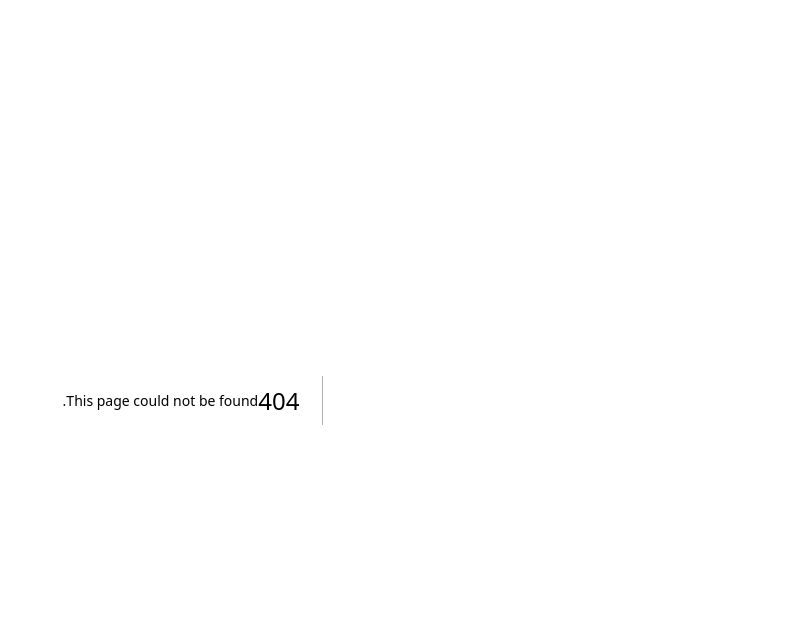
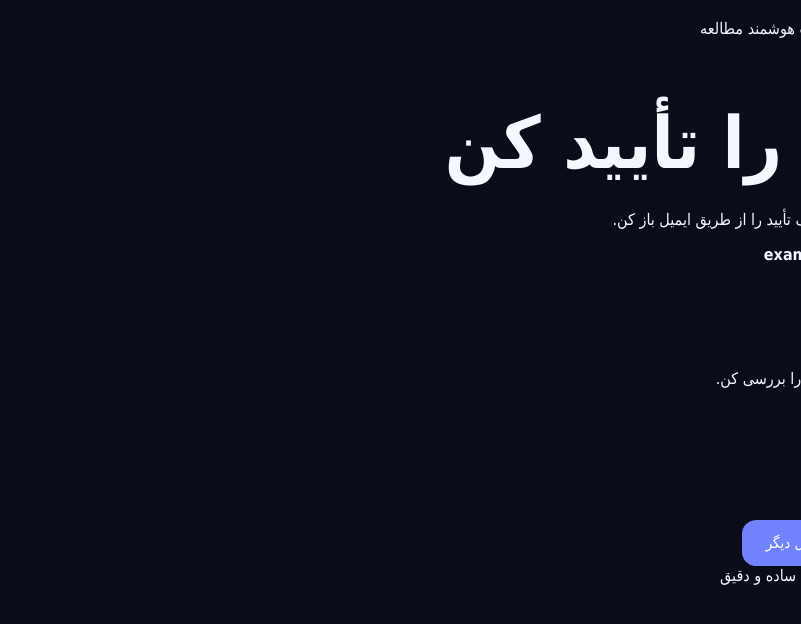
Before and after one commit to amiraliabotorabi6-png/study-manager, a Next.js app: page /verify-email in a window 1280 px wide. Before the commit this address had no page. Shown: the top 624 px of the page, without its empty margins (479-1280 px from the left). Built offline with nearby package versions, Linux system fonts and the light colour scheme.

Commit message:
Create page.tsx

```diff
--- /dev/null
+++ b/app/verify-email/page.tsx
@@ -0,0 +1,163 @@
+"use client";
+
+import { useState } from "react";
+import Link from "next/link";
+
+export default function VerifyEmailPage() {
+  const [email, setEmail] = useState("example@email.com");
+  const [loading, setLoading] = useState(false);
+  const [sent, setSent] = useState(false);
+  const [message, setMessage] = useState("");
+
+  function resendEmail() {
+    setLoading(true);
+    setMessage("");
+
+    // اتصال واقعی به Supabase Auth در مرحله احراز هویت اضافه می‌شود.
+    setTimeout(() => {
+      setLoading(false);
+      setSent(true);
+      setMessage(
+        "لینک تأیید ایمیل دوباره ارسال شد."
+      );
+    }, 800);
+  }
+
+  return (
+    <main className="auth-page">
+      <div className="auth-background">
+        <div className="auth-glow auth-glow-one" />
+        <div className="auth-glow auth-glow-two" />
+      </div>
+
+      <section className="auth-container">
+        <div className="auth-brand">
+          <div className="auth-logo">S</div>
+
+          <div>
+            <strong>Study Manager</strong>
+
+            <span>
+              سیستم مدیریت هوشمند مطالعه
+            </span>
+          </div>
+        </div>
+
+        <div className="auth-card">
+          <div className="verify-content">
+            <div className="verify-icon">
+              ✉
+            </div>
+
+            <span className="auth-label">
+              VERIFY EMAIL
+            </span>
+
+            <h1>
+              ایمیلت را تأیید کن
+            </h1>
+
+            <p>
+              برای فعال شدن حساب کاربری، لینک تأیید را
+              از طریق ایمیل باز کن.
+            </p>
+
+            <div className="auth-email-preview">
+              <span>
+                ایمیل ثبت‌شده
+              </span>
+
+              <strong dir="ltr">
+                {email}
+              </strong>
+            </div>
+
+            <div className="verify-checklist">
+              <div>
+                <span>✓</span>
+                <p>
+                  صندوق ورودی ایمیل را بررسی کن.
+                </p>
+              </div>
+
+              <div>
+                <span>✓</span>
+                <p>
+                  اگر ایمیل را نمی‌بینی، پوشه Spam را
+                  بررسی کن.
+                </p>
+              </div>
+
+              <div>
+                <span>✓</span>
+                <p>
+                  روی لینک تأیید داخل ایمیل کلیک کن.
+                </p>
+              </div>
+            </div>
+
+            {message && (
+              <div className="auth-success-message">
+                <span>✓</span>
+                <p>{message}</p>
+              </div>
+            )}
+
+            <button
+              className="auth-submit"
+              onClick={resendEmail}
+              disabled={loading}
+            >
+              {loading ? (
+                <>
+                  <span className="auth-spinner" />
+                  در حال ارسال...
+                </>
+              ) : sent ? (
+                <>
+                  ارسال دوباره ایمیل
+                  <span>↻</span>
+                </>
+              ) : (
+                <>
+                  ارسال مجدد لینک تأیید
+                  <span>↻</span>
+                </>
+              )}
+            </button>
+
+            <div className="verify-actions">
+              <Link href="/login">
+                بازگشت به ورود
+              </Link>
+
+              <span>•</span>
+
+              <button
+                type="button"
+                onClick={() => {
+                  setEmail("");
+                  setMessage("");
+                }}
+              >
+                استفاده از ایمیل دیگر
+              </button>
+            </div>
+          </div>
+        </div>
+
+        <div className="auth-footer">
+          <span>
+            Study Manager
+          </span>
+
+          <span>•</span>
+
+          <span>
+            مدیریت مطالعه، ساده و دقیق
+          </span>
+        </div>
+      </section>
+    </main>
+  );
+}
```
